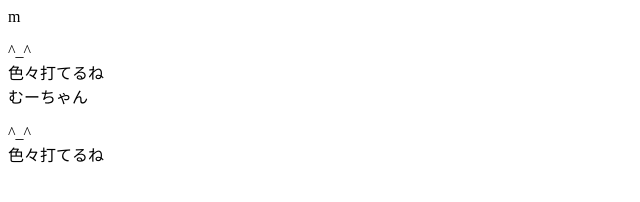
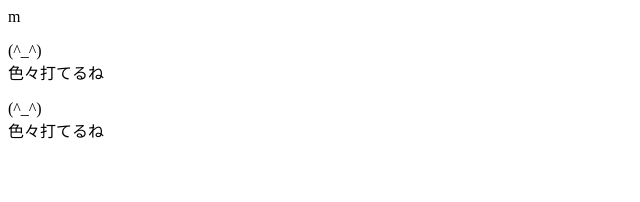
Before and after one commit to REX-maeda/home, a plain HTML site: page index.html in a window 1280 px wide. Shown: the whole page, without its empty margins (0-640 px from the left). Drawn offline with Linux system fonts and the light colour scheme.

Commit message:
Add files via upload

```diff
--- a/index.html
+++ b/index.html
@@ -8,12 +8,11 @@ m<!DOCTYPE html>
 </head>
 <body>
     <p>
-        ^_^<br>
+        (^_^)<br>
         色々打てるね<br>
-        むーちゃん
     </p>
     <p class="red">
-        ^_^<br>
+        (^_^)<br>
         色々打てるね
     </p>
 </body>
```
